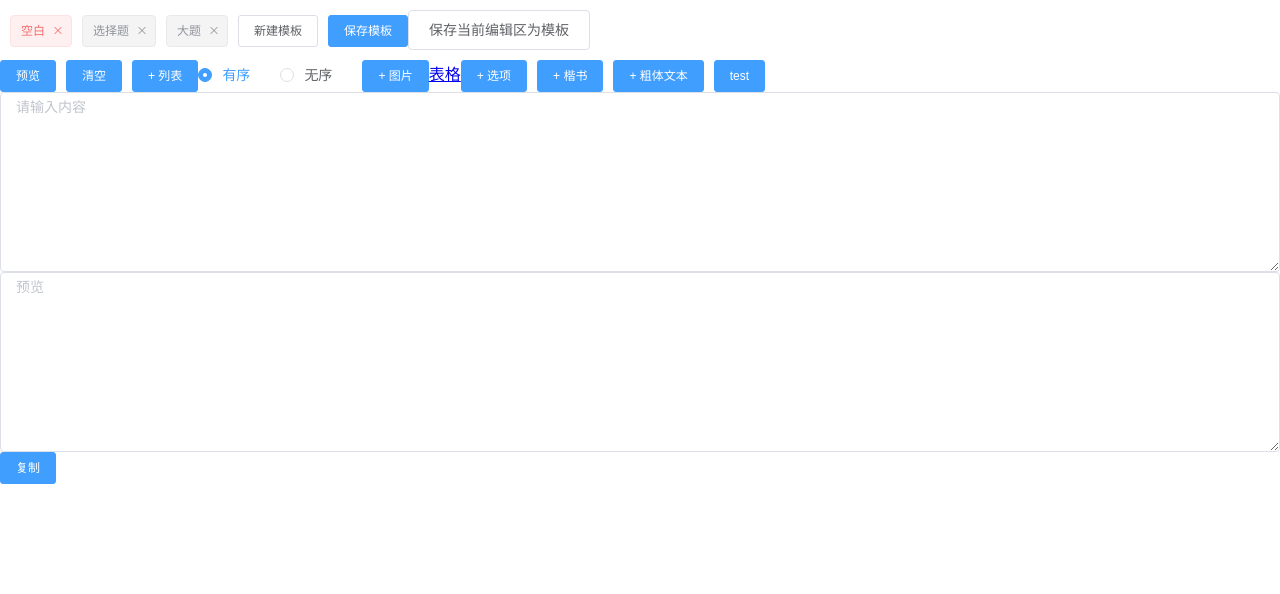
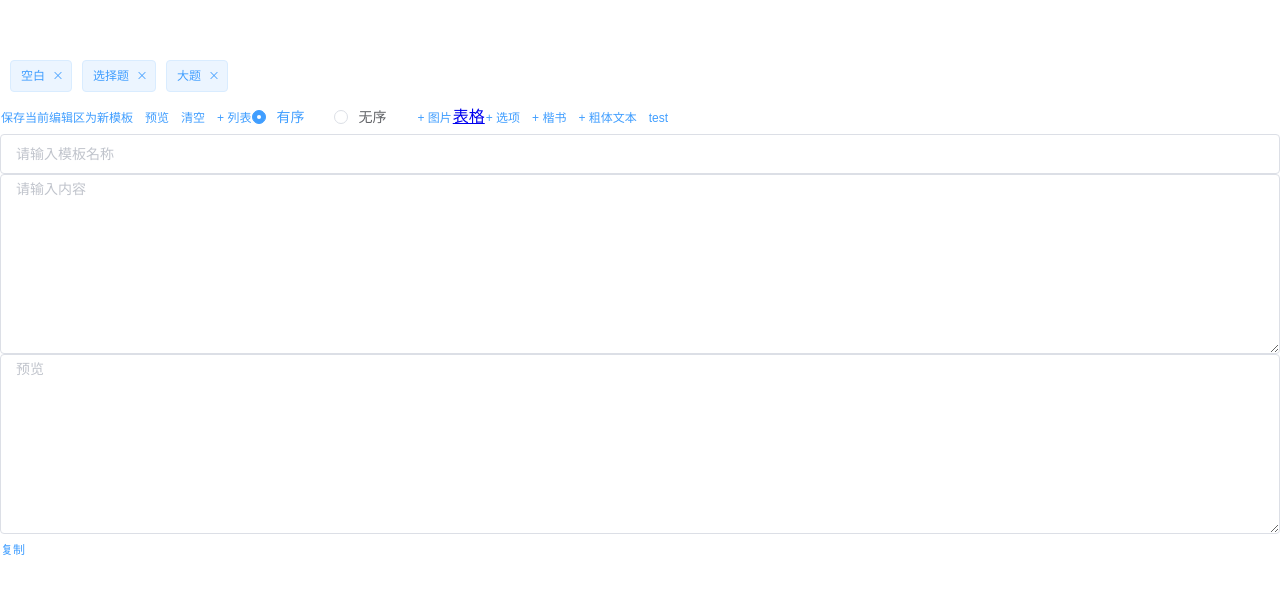
Before and after one commit to Nshcn/latexHelper, a Vue app: page / in a window 1280 px wide. Shown: the top 594 px of the page. Built offline with nearby package versions, Linux system fonts and the light colour scheme.

Commit message:
模板保存功能完善

```diff
--- a/src/components/Edit.vue
+++ b/src/components/Edit.vue
@@ -1,49 +1,26 @@
 <template>
-  <div id="app">
+  <div id="app"
+       style="margin-top:50px">
+
     <div class="templates-wrap">
       <el-tag v-for="item in templateStore"
               class="template-item"
-              :type="curTemplate===item.name?'danger':'info'"
               :key="item.name"
               @close="deleteTemplate(item.name)"
               @click="showTemplate(item.name)"
               closable>{{item.name}}</el-tag>
-      <el-input class="input-new-tag"
-                v-if="inputVisible"
-                v-model="newTemplateName"
-                ref="saveTagInput"
-                size="small"
-                @keyup.enter.native="handleInputConfirm"
-                @blur="handleInputConfirm">
-      </el-input>
-      <el-button v-else
-                 class="button-new-tag"
-                 size="small"
-                 @click="addTemplate">新建模板</el-button>
-      <el-button type="primary"
-                 size="small"
-                 @click="saveTemplate">保存模板</el-button>
-      <el-popover placement="right"
-                  size="small"
-                  trigger="click">
-        <el-input v-model="newTemplateName"
-                  placeholder="请输入模板名称"></el-input>
-        <el-button type="primary"
-                   size="small"
-                   @click="saveTemplate">确认</el-button>
-        <el-button type="primary"
-                   size="small"
-                   @click="saveTemplate">取消</el-button>
-        <el-button slot="reference">保存当前编辑区为模板</el-button>
-      </el-popover>
+
     </div>
-    <el-button type="primary"
+    <el-button type="text"
+               size="small"
+               @click="saveTemplate">保存当前编辑区为新模板</el-button>
+    <el-button type="text"
                size="small"
                @click="preview">预览</el-button>
-    <el-button type="primary"
+    <el-button type="text"
                size="small"
                @click="originText = ''">清空</el-button>
-    <el-button type="primary"
+    <el-button type="text"
                size="small"
                @click="addMark(listType)">+ 列表</el-button>
     <el-radio v-model="listType"
@@ -51,23 +28,25 @@
     <el-radio v-model="listType"
               label="ul">无序</el-radio>
 
-    <el-button type="primary"
+    <el-button type="text"
                size="small"
                @click="addMark('fig')">+ 图片</el-button>
     <a href="https://www.latex-tables.com/#"
        target="_blank">表格</a>
-    <el-button type="primary"
+    <el-button type="text"
                size="small"
                @click="addMark('opt')">+ 选项</el-button>
-    <el-button type="primary"
+    <el-button type="text"
                size="small"
                @click="addMark('kaishu')">+ 楷书</el-button>
-    <el-button type="primary"
+    <el-button type="text"
                size="small"
                @click="addMark('bf')">+ 粗体文本</el-button>
-    <el-button type="primary"
+    <el-button type="text"
                size="small"
                @click="test">test</el-button>
+    <el-input v-model="templateName"
+              placeholder="请输入模板名称"></el-input>
     <el-input type="textarea"
               id="edit-area"
               placeholder="请输入内容"
@@ -83,7 +62,7 @@
               @keydown.tab.native="tabInput($event)"
               show-word-limit>
     </el-input>
-    <el-button type="primary"
+    <el-button type="text"
                size="small"
                @click="copyResult">复制</el-button>
   </div>
@@ -105,7 +84,7 @@ export default {
     return {
       originText: '',
       inputVisible: false,
-      newTemplateName: '',
+      templateName: '',
       curTemplate: '空白',
       latexCode: '',
       listType: 'ol',
@@ -137,7 +116,7 @@ export default {
         dom.value.substring(dom.selectionEnd, dom.textLength)
     },
     showTemplate(templateName) {
-      this.curTemplate = templateName
+      this.templateName = templateName
       for (let item of this.templateStore) {
         if (item.name === templateName) {
           this.originText = item.content
@@ -165,43 +144,56 @@ export default {
               })
               return
             })
-            .catch(() => {
-              this.$message({
-                type: 'info',
-                message: '已取消删除',
-              })
-              return
-            })
+            .catch(() => {})
         }
       }
     },
-    addTemplate() {
-      this.inputVisible = true
-      this.$nextTick(() => {
-        this.$refs.saveTagInput.$refs.input.focus()
-      })
-    },
-    handleInputConfirm() {
-      let newTemplateName = this.newTemplateName
-      if (newTemplateName) {
+    saveTemplate() {
+      if (this.templateName === '') {
+        this.$message({
+          type: 'warning',
+          message: '请输入模板名称',
+        })
+        return
+      }
+      if (this.originText === '') {
+        this.$message({
+          type: 'warning',
+          message: '编辑区为空',
+        })
+        return
+      }
+      let repeatIndex = -1
+      for (let i = 0; i < this.templateStore.length; i++) {
+        if (this.templateStore[i].name === this.templateName) {
+          repeatIndex = i
+          break
+        }
+      }
+      if (repeatIndex !== -1) {
+        this.$confirm(`"${this.templateName}"模板已存在, 是否覆盖?`, '提示', {
+          confirmButtonText: '确定',
+          cancelButtonText: '取消',
+          type: 'warning',
+        })
+          .then(() => {
+            this.templateStore[repeatIndex].content = this.originText
+            this.$message({
+              type: 'success',
+              message: '覆盖成功!',
+            })
+          })
+          .catch(() => {})
+      } else {
         this.templateStore.push({
-          name: newTemplateName,
-          content: '',
+          name: this.templateName,
+          content: this.originText,
+        })
+        this.$message({
+          type: 'success',
+          message: '保存成功',
         })
       }
-      this.inputVisible = false
-      this.newTemplateName = ''
-    },
-    saveTemplate() {
-      // for (let i = 0; i < this.templateStore.length; i++) {
-      //   if (this.templateStore[i].name === this.curTemplate) {
-      //     this.templateStore[i].content = this.originText
-      //   }
-      // }
-      this.templateStore.push({
-        name: this.newTemplateName,
-        content: this.originText,
-      })
     },
     /**
      * 预览
@@ -225,6 +217,7 @@ export default {
         return ''
       })
       this.latexCode = result
+      this.copyResult()
     },
 
     parseSingleType(type) {
@@ -408,7 +401,7 @@ export default {
         document.body.removeChild(textarea)
       }
       this.$message({
-        message: '复制成功',
+        message: '已复制到剪切板',
         type: 'success',
       })
     },
@@ -424,6 +417,7 @@ export default {
   padding: 10px;
 }
 .template-item {
+  /* margin: 0 10px 0 0 !important; */
   cursor: pointer;
 }
 
```
